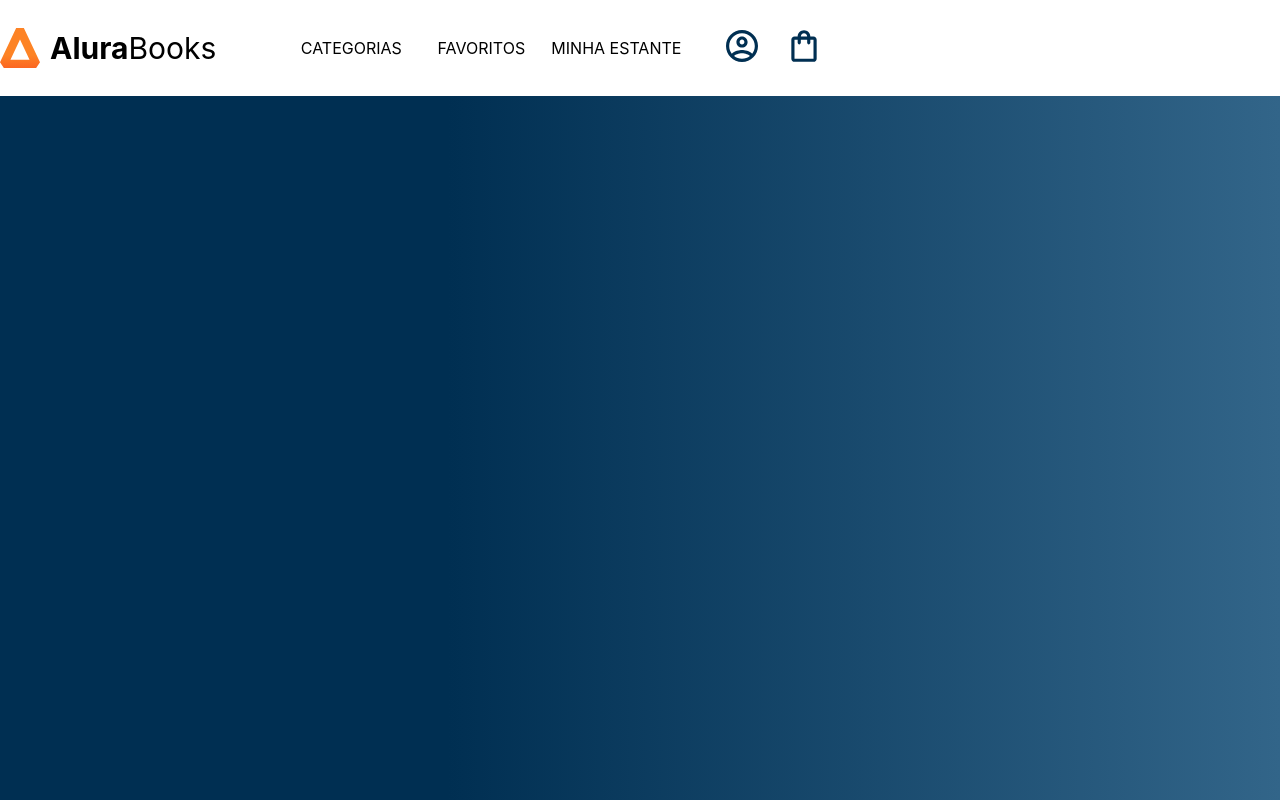
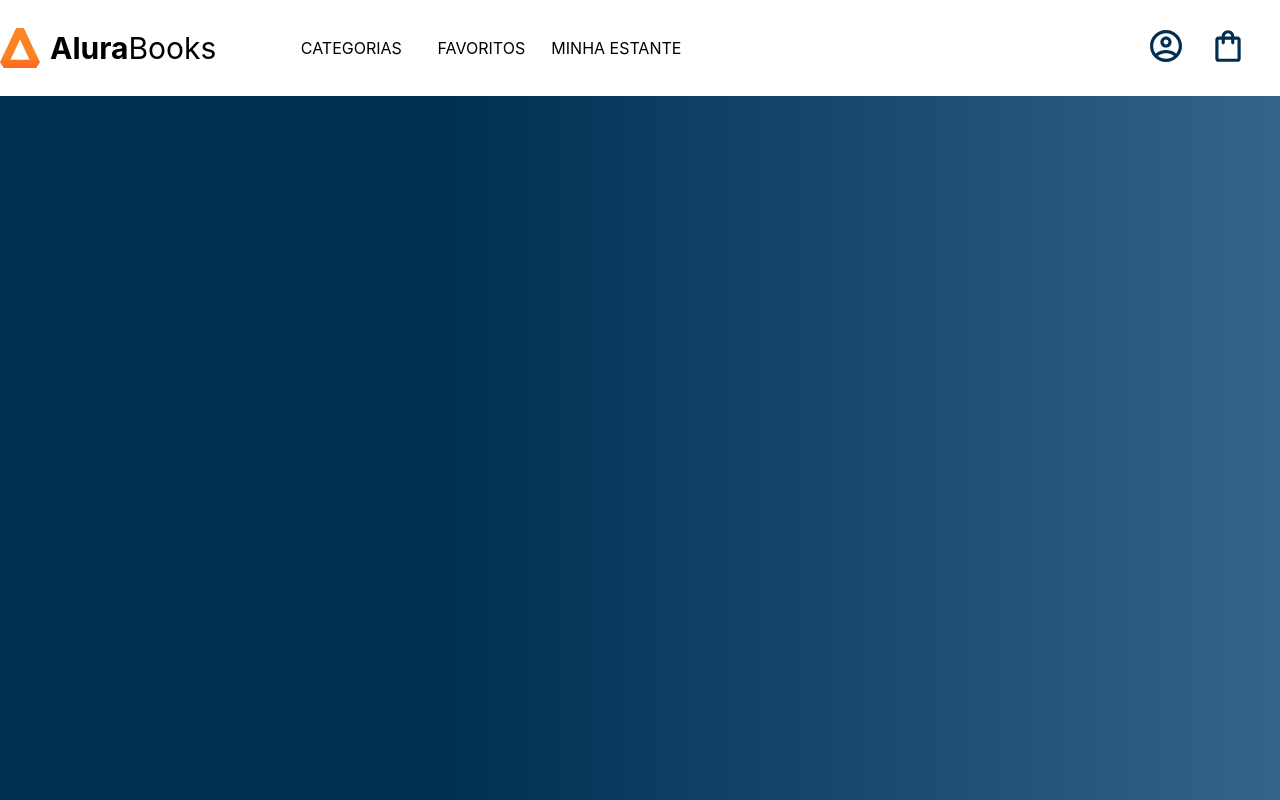
Before and after one commit to gustavocabreira/alura-books, a React (Create React App) app: page / in a window 1280 px wide. Built offline with nearby package versions, Linux system fonts and the light colour scheme.

Commit message:
refactor: header component

```diff
--- a/src/App.css
+++ b/src/App.css
@@ -3,8 +3,3 @@
   height: 100vh;
   background-image: linear-gradient(90deg, #002F52 35%, #326589);
 }
-
-.App-header {
-  background-color: #fff;
-  display: flex;
-}
--- a/src/App.js
+++ b/src/App.js
@@ -1,15 +1,11 @@
 import './App.css';
-import Logo from './components/Logo';
-import Navbar from './components/Navbar';
+import Header from './components/Header';
 
 
 function App() {
   return (
     <div className="App">
-      <header className="App-header">
-        <Logo></Logo>
-        <Navbar></Navbar>
-      </header>
+      <Header></Header>
     </div>
   );
 }
--- /dev/null
+++ b/src/components/Header/index.js
@@ -0,0 +1,15 @@
+import './style.css';
+import Logo from "../Logo";
+import Navbar from "../Navbar";
+
+
+function Header() {
+  return (
+    <header className="App-header">
+      <Logo></Logo>
+      <Navbar></Navbar>
+    </header>
+  )
+}
+
+export default Header;
--- /dev/null
+++ b/src/components/Header/style.css
@@ -0,0 +1,4 @@
+.App-header {
+  background-color: #fff;
+  display: flex;
+}
--- a/src/components/Navbar/style.css
+++ b/src/components/Navbar/style.css
@@ -2,6 +2,7 @@
   display: flex;
   align-items: center;
   justify-content: space-between;
+  width: 100%;
 }
 
 li {
```
